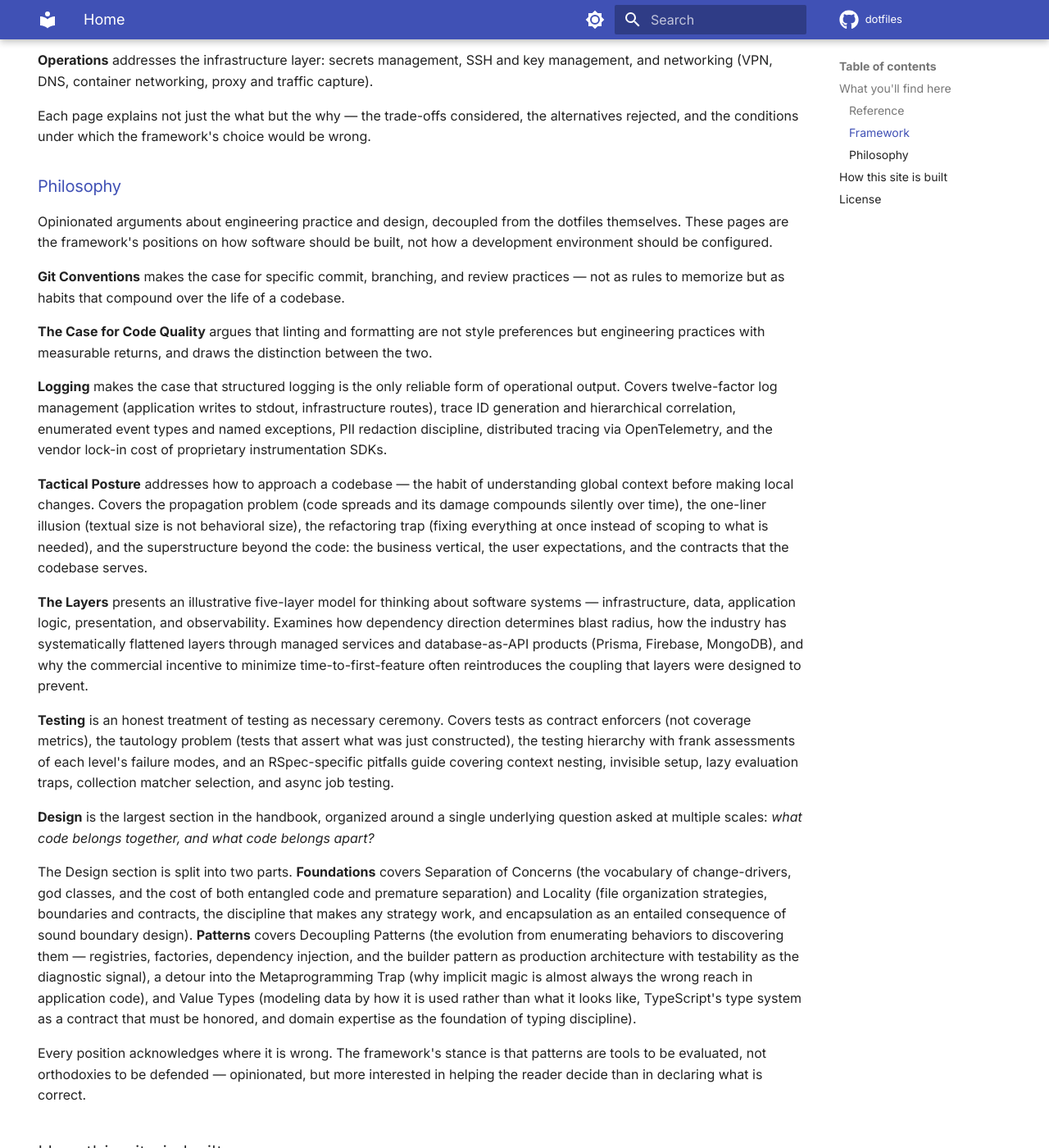
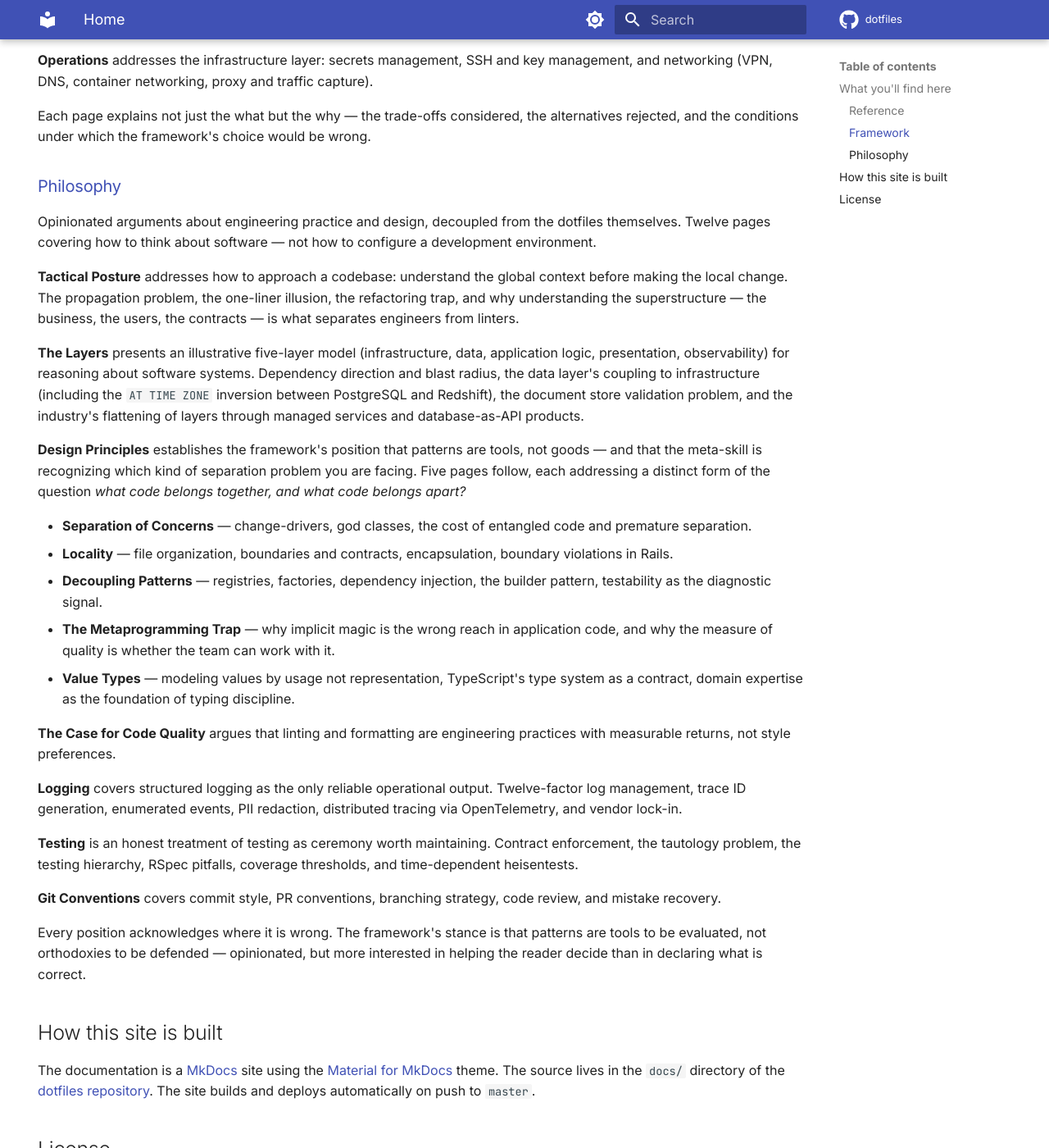
Before and after one commit to billwoika/dotfiles, an MkDocs documentation site: the page built from docs/index.md, in a window 1280 px wide and 1400 px high, scrolled down 1165 px. Shown: the whole window at 82% size. Built offline with MkDocs 1.6.1 and Material for MkDocs 9.7.7, drawn with Linux system fonts in a browser that asks for light colours; comment, search, counter and statistics services are not loaded.

Commit message:
design flatten

```diff
--- a/docs/index.md
+++ b/docs/index.md
@@ -77,71 +77,59 @@ the framework's choice would be wrong.
 ### [Philosophy](handbook/index.md)
 
 Opinionated arguments about engineering practice and design, decoupled
-from the dotfiles themselves. These pages are the framework's
-positions on how software should be built, not how a development
-environment should be configured.
+from the dotfiles themselves. Twelve pages covering how to think about
+software — not how to configure a development environment.
 
-**Git Conventions** makes the case for specific commit, branching, and
-review practices — not as rules to memorize but as habits that
-compound over the life of a codebase.
+**Tactical Posture** addresses how to approach a codebase: understand
+the global context before making the local change. The propagation
+problem, the one-liner illusion, the refactoring trap, and why
+understanding the superstructure — the business, the users, the
+contracts — is what separates engineers from linters.
+
+**The Layers** presents an illustrative five-layer model
+(infrastructure, data, application logic, presentation,
+observability) for reasoning about software systems. Dependency
+direction and blast radius, the data layer's coupling to
+infrastructure (including the `AT TIME ZONE` inversion between
+PostgreSQL and Redshift), the document store validation problem, and
+the industry's flattening of layers through managed services and
+database-as-API products.
+
+**Design Principles** establishes the framework's position that
+patterns are tools, not goods — and that the meta-skill is
+recognizing which kind of separation problem you are facing.
+Five pages follow, each addressing a distinct form of the question
+*what code belongs together, and what code belongs apart?*
+
+- **Separation of Concerns** — change-drivers, god classes, the cost
+  of entangled code and premature separation.
+- **Locality** — file organization, boundaries and contracts,
+  encapsulation, boundary violations in Rails.
+- **Decoupling Patterns** — registries, factories, dependency
+  injection, the builder pattern, testability as the diagnostic
+  signal.
+- **The Metaprogramming Trap** — why implicit magic is the wrong
+  reach in application code, and why the measure of quality is
+  whether the team can work with it.
+- **Value Types** — modeling values by usage not representation,
+  TypeScript's type system as a contract, domain expertise as the
+  foundation of typing discipline.
 
 **The Case for Code Quality** argues that linting and formatting are
-not style preferences but engineering practices with measurable
-returns, and draws the distinction between the two.
+engineering practices with measurable returns, not style preferences.
 
-**Logging** makes the case that structured logging is the only
-reliable form of operational output. Covers twelve-factor log
-management (application writes to stdout, infrastructure routes),
-trace ID generation and hierarchical correlation, enumerated event
-types and named exceptions, PII redaction discipline, distributed
-tracing via OpenTelemetry, and the vendor lock-in cost of
-proprietary instrumentation SDKs.
+**Logging** covers structured logging as the only reliable operational
+output. Twelve-factor log management, trace ID generation, enumerated
+events, PII redaction, distributed tracing via OpenTelemetry, and
+vendor lock-in.
 
-**Tactical Posture** addresses how to approach a codebase — the habit
-of understanding global context before making local changes. Covers
-the propagation problem (code spreads and its damage compounds
-silently over time), the one-liner illusion (textual size is not
-behavioral size), the refactoring trap (fixing everything at once
-instead of scoping to what is needed), and the superstructure beyond
-the code: the business vertical, the user expectations, and the
-contracts that the codebase serves.
+**Testing** is an honest treatment of testing as ceremony worth
+maintaining. Contract enforcement, the tautology problem, the testing
+hierarchy, RSpec pitfalls, coverage thresholds, and time-dependent
+heisentests.
 
-**The Layers** presents an illustrative five-layer model for thinking
-about software systems — infrastructure, data, application logic,
-presentation, and observability. Examines how dependency direction
-determines blast radius, how the industry has systematically
-flattened layers through managed services and database-as-API
-products (Prisma, Firebase, MongoDB), and why the commercial
-incentive to minimize time-to-first-feature often reintroduces the
-coupling that layers were designed to prevent.
-
-**Testing** is an honest treatment of testing as necessary ceremony.
-Covers tests as contract enforcers (not coverage metrics), the
-tautology problem (tests that assert what was just constructed), the
-testing hierarchy with frank assessments of each level's failure
-modes, and an RSpec-specific pitfalls guide covering context nesting,
-invisible setup, lazy evaluation traps, collection matcher selection,
-and async job testing.
-
-**Design** is the largest section in the handbook, organized around a
-single underlying question asked at multiple scales: *what code
-belongs together, and what code belongs apart?*
-
-The Design section is split into two parts. **Foundations** covers
-Separation of Concerns (the vocabulary of change-drivers, god
-classes, and the cost of both entangled code and premature
-separation) and Locality (file organization strategies, boundaries
-and contracts, the discipline that makes any strategy work, and
-encapsulation as an entailed consequence of sound boundary design).
-**Patterns** covers Decoupling Patterns (the evolution from
-enumerating behaviors to discovering them — registries, factories,
-dependency injection, and the builder pattern as production
-architecture with testability as the diagnostic signal), a detour
-into the Metaprogramming Trap (why implicit magic is almost always
-the wrong reach in application code), and Value Types (modeling data
-by how it is used rather than what it looks like, TypeScript's type
-system as a contract that must be honored, and domain expertise as
-the foundation of typing discipline).
+**Git Conventions** covers commit style, PR conventions, branching
+strategy, code review, and mistake recovery.
 
 Every position acknowledges where it is wrong. The framework's stance
 is that patterns are tools to be evaluated, not orthodoxies to be
--- a/mkdocs.yml
+++ b/mkdocs.yml
@@ -119,21 +119,18 @@ nav:
         - 'Proxy and Traffic Capture': operations/proxy-and-capture.md
   - Philosophy:
     - handbook/index.md
-    - 'Git Conventions': handbook/git-conventions.md
+    - 'Tactical Posture': handbook/tactical-posture.md
+    - 'The Layers': handbook/layers.md
+    - 'Design Principles': handbook/design/index.md
+    - 'Separation of Concerns': handbook/design/separation-of-concerns.md
+    - 'Locality': handbook/design/locality.md
+    - 'Decoupling Patterns': handbook/design/decoupling-patterns.md
+    - 'A Small Detour: The Metaprogramming Trap': handbook/design/metaprogramming-trap.md
+    - 'Value Types': handbook/design/value-types.md
     - 'The Case for Code Quality': handbook/code-quality-argument.md
     - 'Logging': handbook/logging.md
-    - 'Tactical Posture': handbook/tactical-posture.md
-    - 'The Layers': handbook/layers.md
     - 'Testing': handbook/testing.md
-    - 'Design':
-      - handbook/design/index.md
-      - 'Foundations':
-        - 'Separation of Concerns': handbook/design/separation-of-concerns.md
-        - 'Locality': handbook/design/locality.md
-      - 'Patterns':
-        - 'Decoupling Patterns': handbook/design/decoupling-patterns.md
-        - 'A Small Detour: The Metaprogramming Trap': handbook/design/metaprogramming-trap.md
-        - 'Value Types': handbook/design/value-types.md
+    - 'Git Conventions': handbook/git-conventions.md
 
 # ── Markdown extensions ───────────────────────────────────────────────────
 # Material recommends these for the full feature set; the framework uses
```
Also changed, not shown: docs/handbook/index.md (+59 -34 lines).
